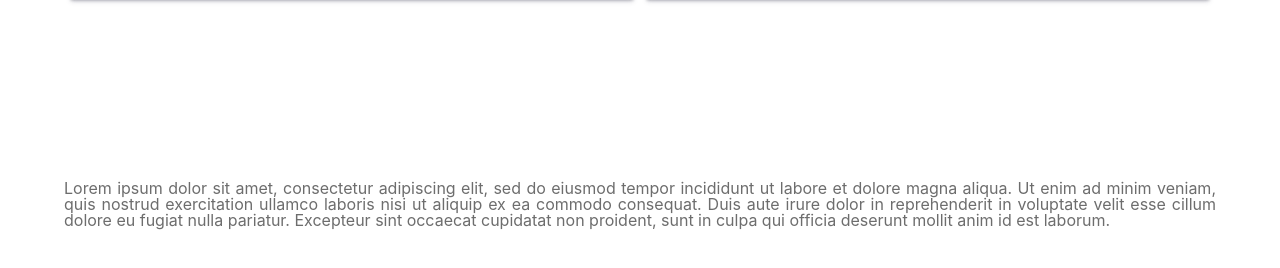
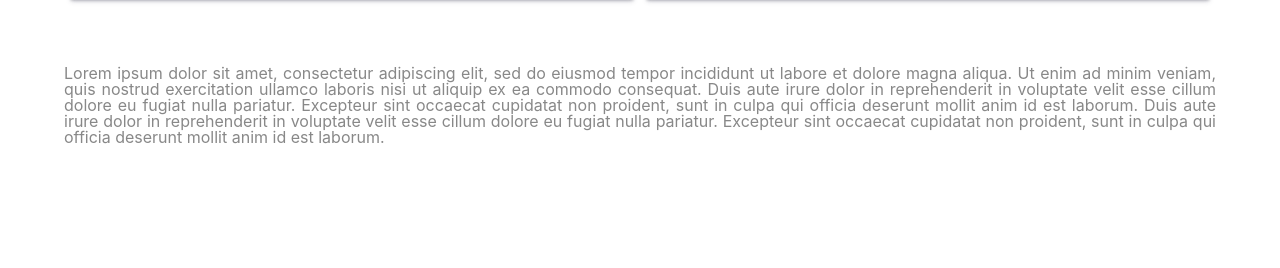
Before and after one commit to lgiacalo/hackathon_foresight, a React (Create React App) app: page / in a window 1280 px wide. Shown: the part 964-1232 px from the top of the page. After the commit the page ends 1198 px from the top, so only its background shows below. Built offline with nearby package versions, Linux system fonts and the light colour scheme.

Commit message:
fix marge on bottom of the page

```diff
--- a/src/css/home.css
+++ b/src/css/home.css
@@ -133,10 +133,16 @@
     display: flex;
     flex-direction: row;
     flex-wrap: wrap;
-    margin: 0 5% 5% 5%;
+    margin: 0 5% 1% 5%;
   }
   .Home .best-product-list {
     width: 50%;
     margin: 0 0% 2% 0%;
   }
+  .Home .chapo {
+    width: 90%;
+    text-align: justify;
+    margin: 0 5% 7% 5%;
+    color: rgb(136, 136, 136);
+  }
 }
--- a/src/pages/Home.jsx
+++ b/src/pages/Home.jsx
@@ -103,6 +103,9 @@ const Home = () => {
         commodo consequat. Duis aute irure dolor in reprehenderit in voluptate
         velit esse cillum dolore eu fugiat nulla pariatur. Excepteur sint
         occaecat cupidatat non proident, sunt in culpa qui officia deserunt
+        mollit anim id est laborum. Duis aute irure dolor in reprehenderit in
+        voluptate velit esse cillum dolore eu fugiat nulla pariatur. Excepteur
+        sint occaecat cupidatat non proident, sunt in culpa qui officia deserunt
         mollit anim id est laborum.
       </article>
     </div>
```
Also changed, not shown: 1 other file (tests, documents, lock files or other folders).
